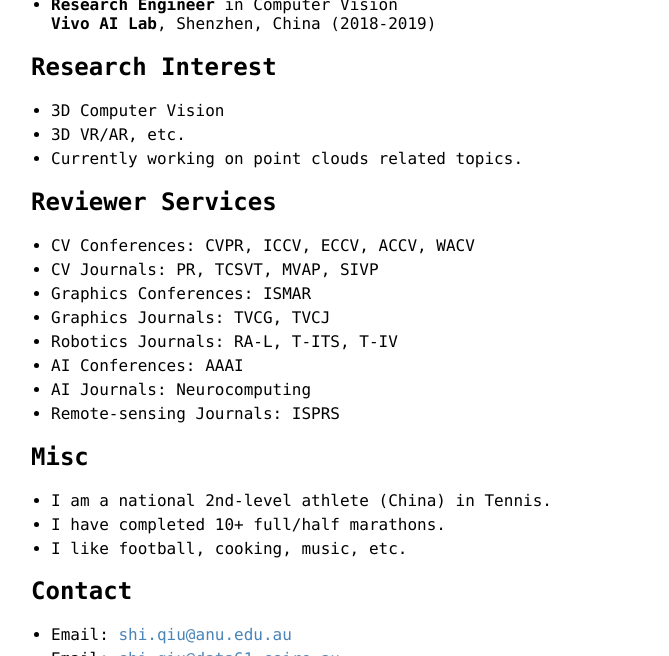
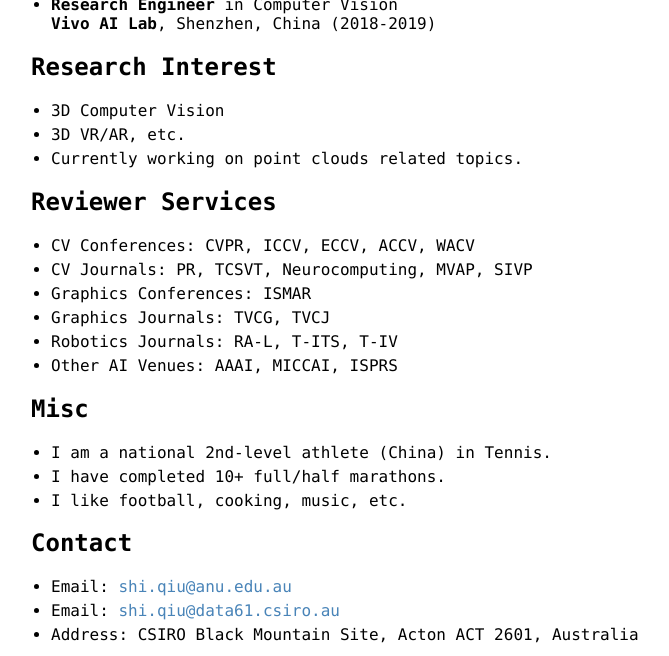
Before and after one commit to ShiQiu0419/ShiQiu0419.github.io, a Jekyll site: the page built from index.md, in a window 1280 px wide and 900 px high, scrolled down 1865 px, cut to the strip 0-656 px from the top of the window. Shown: the whole strip, without its empty margins (259-928 px from the left). Built offline with Jekyll 4.4.1, drawn with Linux system fonts in a browser that asks for light colours; our own code applies the rules of GitHub Pages for plain Markdown files.

Commit message:
Update index.md

```diff
--- a/index.md
+++ b/index.md
@@ -82,13 +82,11 @@ ENGN4528 Computer Vision
 
 ## Reviewer Services
 * CV Conferences: CVPR, ICCV, ECCV, ACCV, WACV
-* CV Journals: PR, TCSVT, MVAP, SIVP
+* CV Journals: PR, TCSVT, Neurocomputing, MVAP, SIVP
 * Graphics Conferences: ISMAR
 * Graphics Journals: TVCG, TVCJ
 * Robotics Journals: RA-L, T-ITS, T-IV
-* AI Conferences: AAAI
-* AI Journals: Neurocomputing
-* Remote-sensing Journals: ISPRS
+* Other AI Venues: AAAI, MICCAI, ISPRS
 
 ## Misc
 * I am a national 2nd-level athlete (China) in Tennis.
```
